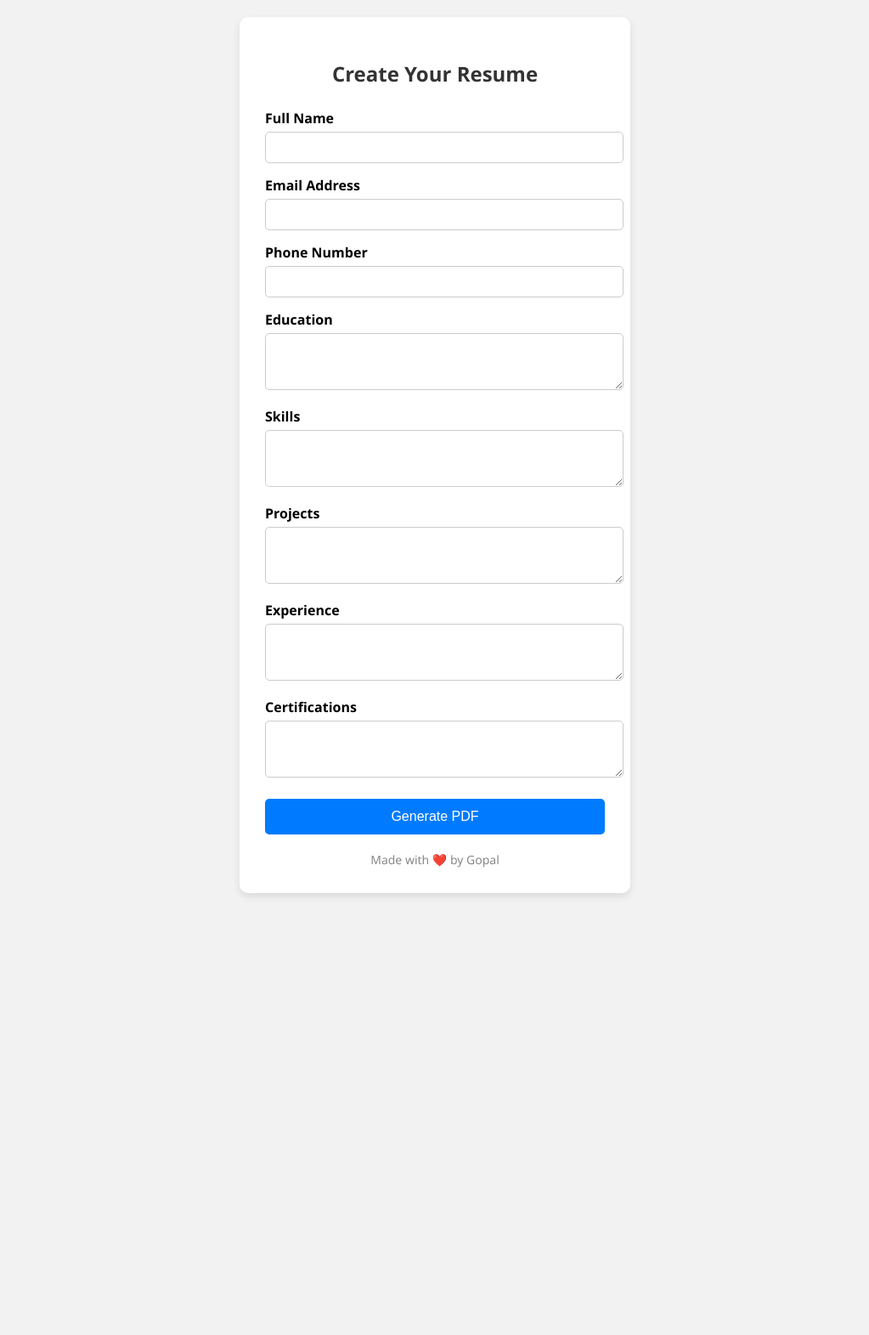
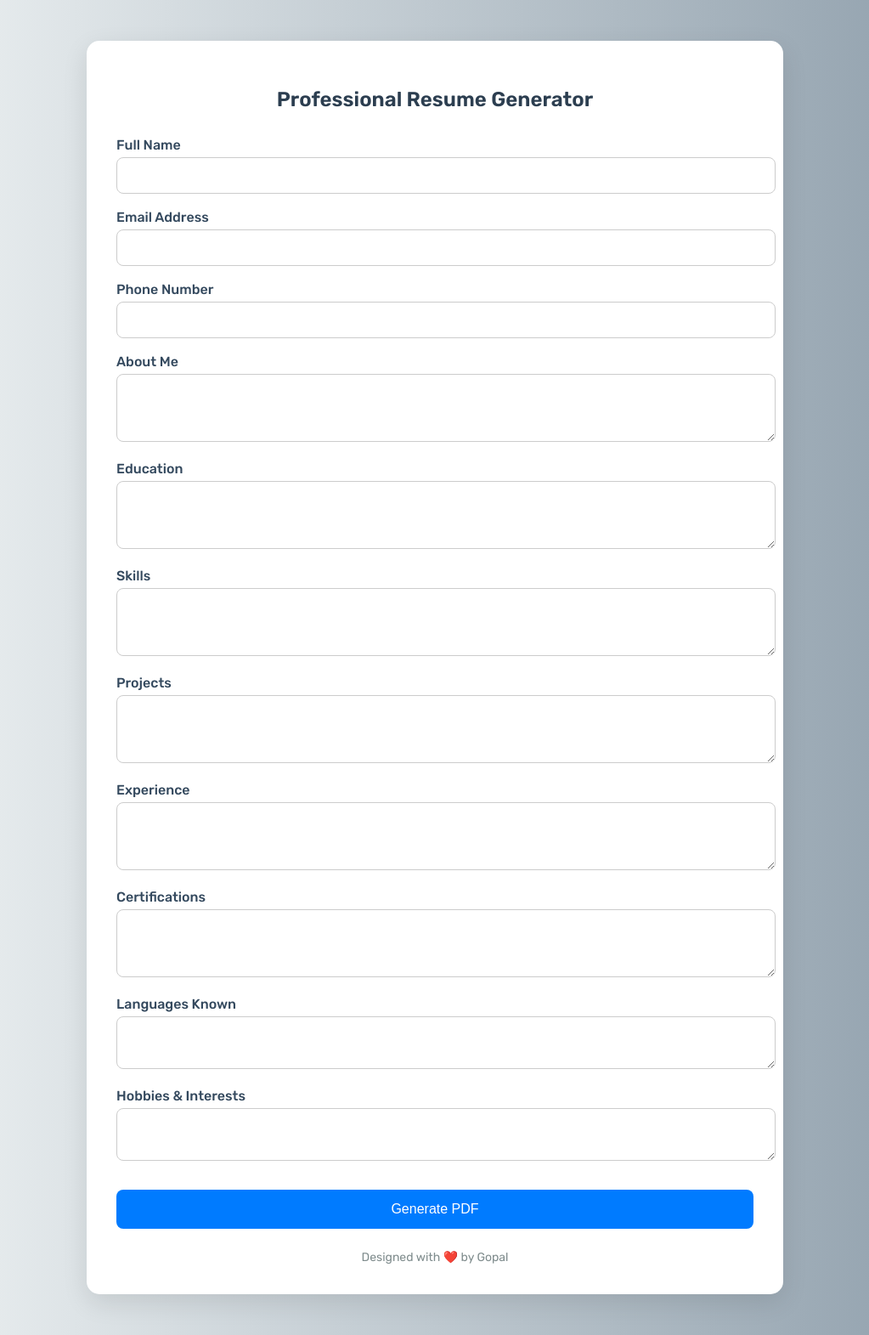
Before and after one commit to gopalkrishna-dev/resume-builder, a Flask app: page / in a window 1280 px wide. Shown: the whole page at 85% size, without its empty margins (128-1151 px from the left). Before the commit the page ends 1055 px from the top, so only its background shows below. Run offline with Flask 3, Linux system fonts and the light colour scheme.

Commit message:
Updated app.py to match enhanced resume layout

```diff
--- a/app.py
+++ b/app.py
@@ -13,12 +13,14 @@ def generate():
     name = request.form['name']
     email = request.form['email']
     phone = request.form['phone']
-    about = request.form.get('about', '')
-    education = request.form.get('education', '')
-    skills = request.form.get('skills', '')
-    projects = request.form.get('projects', '')
-    experience = request.form.get('experience', '')
-    certifications = request.form.get('certifications', '')
+    about = request.form['about']
+    education = request.form['education']
+    skills = request.form['skills']
+    projects = request.form['projects']
+    experience = request.form['experience']
+    certifications = request.form['certifications']
+    languages = request.form['languages']
+    interests = request.form['interests']
 
     rendered = render_template(
         'resume_template.html',
@@ -30,10 +32,17 @@ def generate():
         skills=skills,
         projects=projects,
         experience=experience,
-        certifications=certifications
+        certifications=certifications,
+        languages=languages,
+        interests=interests
     )
 
-    config = pdfkit.configuration(wkhtmltopdf='/usr/bin/wkhtmltopdf')
+    # Choose wkhtmltopdf path based on environment
+    if os.name == 'nt':
+        config = pdfkit.configuration(wkhtmltopdf='C:\\Program Files\\wkhtmltopdf\\bin\\wkhtmltopdf.exe')
+    else:
+        config = pdfkit.configuration(wkhtmltopdf='/usr/bin/wkhtmltopdf')
+
     pdf = pdfkit.from_string(rendered, False, configuration=config)
 
     return (
@@ -42,8 +51,6 @@ def generate():
         {'Content-Type': 'application/pdf', 'Content-Disposition': 'inline; filename=resume.pdf'}
     )
 
-
-
 if __name__ == '__main__':
     port = int(os.environ.get('PORT', 10000))
     app.run(host='0.0.0.0', port=port)
--- a/templates/form.html
+++ b/templates/form.html
@@ -3,60 +3,75 @@
 <head>
   <meta charset="UTF-8">
   <title>Resume Builder</title>
-  <link rel="stylesheet" href="/static/style.css">
+  <link rel="preconnect" href="https://fonts.googleapis.com">
+  <link rel="preconnect" href="https://fonts.gstatic.com" crossorigin>
+  <link href="https://fonts.googleapis.com/css2?family=Rubik:wght@400;500;600&display=swap" rel="stylesheet">
   <style>
     body {
-      font-family: 'Segoe UI', sans-serif;
-      background: #f2f2f2;
-      margin: 0;
-      padding: 20px;
+      font-family: 'Rubik', sans-serif;
+      background: linear-gradient(to right, #eef2f3, #8e9eab);
+      display: flex;
+      justify-content: center;
+      padding: 40px;
     }
     .container {
-      max-width: 700px;
-      background: #fff;
-      padding: 30px;
-      border-radius: 10px;
-      margin: auto;
-      box-shadow: 0 4px 10px rgba(0,0,0,0.1);
+      background: #ffffff;
+      padding: 35px;
+      border-radius: 15px;
+      width: 100%;
+      max-width: 750px;
+      box-shadow: 0 10px 30px rgba(0,0,0,0.1);
     }
     h2 {
       text-align: center;
-      margin-bottom: 25px;
+      margin-bottom: 30px;
+      color: #2c3e50;
     }
     label {
       display: block;
-      margin-top: 15px;
-      font-weight: bold;
+      margin-top: 18px;
+      font-weight: 500;
+      color: #34495e;
     }
     input, textarea {
       width: 100%;
-      padding: 10px;
+      padding: 12px;
       margin-top: 5px;
+      border-radius: 8px;
       border: 1px solid #ccc;
-      border-radius: 5px;
+      font-size: 15px;
+      transition: border-color 0.3s;
+    }
+    input:focus, textarea:focus {
+      border-color: #007bff;
+      outline: none;
     }
     button {
-      margin-top: 20px;
       width: 100%;
-      padding: 12px;
+      margin-top: 30px;
+      padding: 14px;
       background: #007bff;
       color: white;
+      font-size: 16px;
       border: none;
-      border-radius: 5px;
-      font-size: 16px;
+      border-radius: 8px;
       cursor: pointer;
+      transition: background 0.3s ease;
+    }
+    button:hover {
+      background: #0056b3;
     }
     .footer {
-      margin-top: 20px;
       text-align: center;
+      margin-top: 25px;
+      color: #7f8c8d;
       font-size: 14px;
-      color: #888;
     }
   </style>
 </head>
 <body>
   <form class="container" action="/generate" method="post">
-    <h2>Create Your Resume</h2>
+    <h2>Professional Resume Generator</h2>
 
     <label for="name">Full Name</label>
     <input type="text" name="name" required>
@@ -67,11 +82,14 @@
     <label for="phone">Phone Number</label>
     <input type="text" name="phone" required>
 
+    <label for="about">About Me</label>
+    <textarea name="about" rows="3"></textarea>
+
     <label for="education">Education</label>
-    <textarea name="education" rows="3" required></textarea>
+    <textarea name="education" rows="3"></textarea>
 
     <label for="skills">Skills</label>
-    <textarea name="skills" rows="3" required></textarea>
+    <textarea name="skills" rows="3"></textarea>
 
     <label for="projects">Projects</label>
     <textarea name="projects" rows="3"></textarea>
@@ -82,11 +100,14 @@
     <label for="certifications">Certifications</label>
     <textarea name="certifications" rows="3"></textarea>
 
+    <label for="languages">Languages Known</label>
+    <textarea name="languages" rows="2"></textarea>
+
+    <label for="interests">Hobbies & Interests</label>
+    <textarea name="interests" rows="2"></textarea>
+
     <button type="submit">Generate PDF</button>
-
-    <div class="footer">
-      Made with ❤️ by Gopal
-    </div>
+    <div class="footer">Designed with ❤️ by Gopal</div>
   </form>
 </body>
 </html>
```
Also changed, not shown: templates/resume_template.html (+42 -13 lines).
